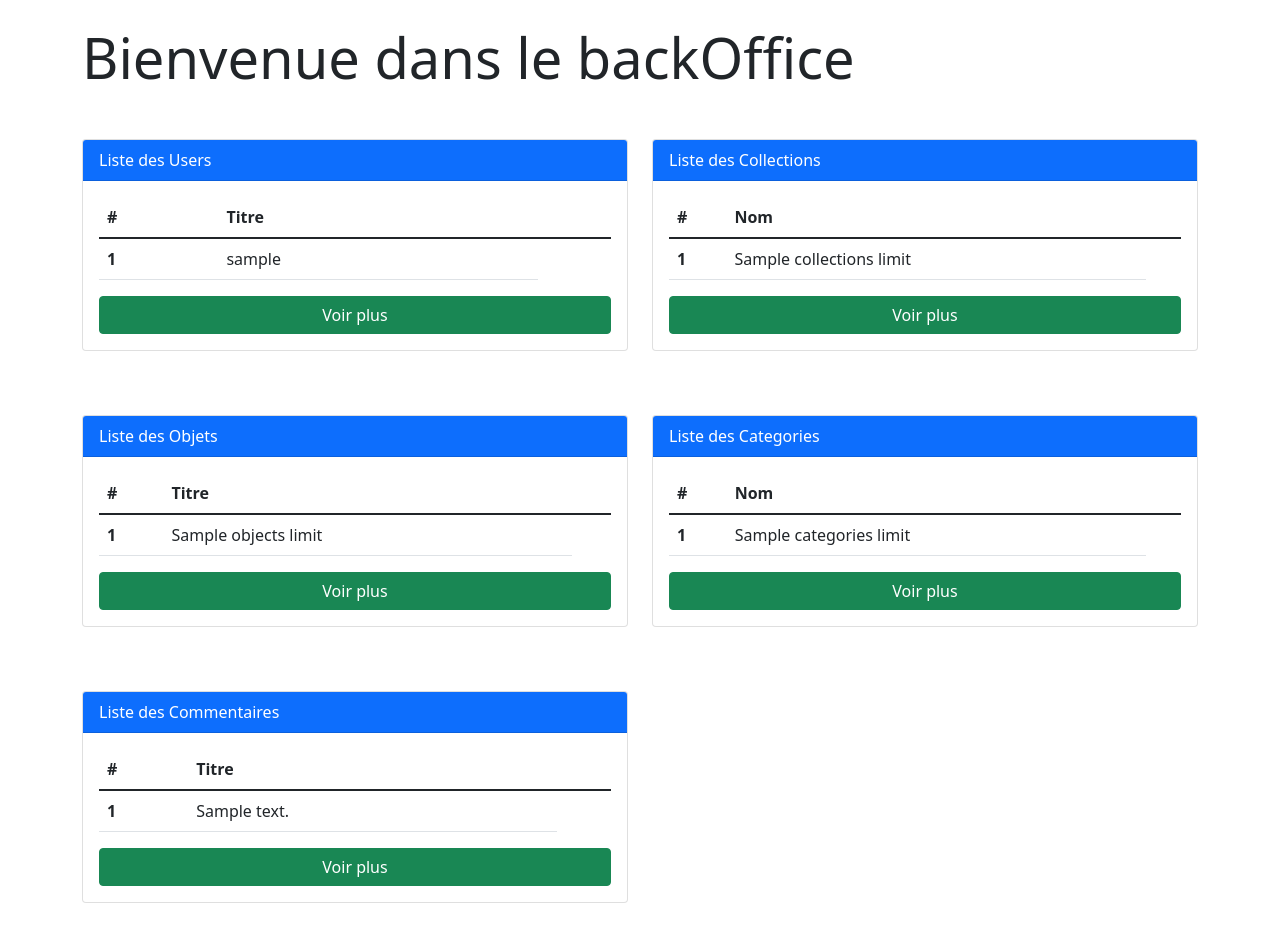
After one commit to kjeanot/collexion-back, a Symfony app: template templates/back/main/index.html.twig in a window 1280 px wide. The commit adds this page. Run offline with Twig, Linux system fonts and the light colour scheme; the template is opened without the code that fills it: most values are stand-ins (such as "Sample title", 1, 10 or a date in 2020); some libraries are stand-ins or nearby versions.

Commit message:
added MainController for BackOffice

```diff
--- a/src/Security/LoginFormAuthenticator.php
+++ b/src/Security/LoginFormAuthenticator.php
@@ -55,7 +55,7 @@ class LoginFormAuthenticator extends AbstractLoginFormAuthenticator
         }
 
         // For example:
-        return new RedirectResponse($this->urlGenerator->generate('app_back_my_collection_index'));
+        return new RedirectResponse($this->urlGenerator->generate('app_back_main'));
         // throw new \Exception('TODO: provide a valid redirect inside '.__FILE__);
     }
 
--- /dev/null
+++ b/templates/back/main/index.html.twig
@@ -0,0 +1,161 @@
+{% extends 'base.html.twig' %}
+
+{% block body %}
+<div class="container my-4">
+  <p class="display-4">
+    Bienvenue dans le backOffice
+  </p>
+  <div class="row mt-5">
+    <div class="col-12 col-md-6">
+      <div class="card text-white mb-3">
+        <div class="card-header bg-primary">Liste des Users</div>
+        <div class="card-body">
+          <table class="table table-hover">
+            <thead>
+              <tr>
+                <th scope="col">#</th>
+                <th scope="col">Titre</th>
+                <th scope="col"></th>
+              </tr>
+            </thead>
+            {% for user in usersLimit %}
+            <tbody>
+                <tr>
+                  <th scope="row">{{user.id}}</th>
+                  <td>{{user.nickname}}</td>
+                </tr>
+            </tbody>
+            {% endfor %}
+          </table>
+          <div class="d-grid gap-2">
+            <a href="{{ path('app_back_user_index') }}" class="btn btn-success">Voir plus</a>
+          </div>
+        </div>
+      </div>
+    </div>
+    <div class="col-12 col-md-6">
+      <div class="card text-white mb-3">
+        <div class="card-header bg-primary">Liste des Collections</div>
+        <div class="card-body">
+          <table class="table table-hover">
+            <thead>
+              <tr>
+                <th scope="col">#</th>
+                <th scope="col">Nom</th>
+                <th scope="col"></th>
+              </tr>
+            </thead>
+            {% for myCollection in myCollectionsLimit %}
+            <tbody>
+                <tr>
+                  <th scope="row">{{myCollection.id}}</th>
+                  <td>{{myCollection.name}}</td>
+                </tr>
+            </tbody>
+            {% endfor %}
+          </table>
+          <div class="d-grid gap-2">
+            <a href="{{ path('app_back_my_collection_index') }}" class="btn btn-success">Voir plus</a>
+          </div>
+        </div>
+      </div>
+    </div>
+  </div>
+  </div>
+  </div>
+
+  <div class="container my-4">
+  <div class="row mt-5">
+    <div class="col-12 col-md-6">
+      <div class="card text-white mb-3">
+        <div class="card-header bg-primary">Liste des Objets</div>
+        <div class="card-body">
+          <table class="table table-hover">
+            <thead>
+              <tr>
+                <th scope="col">#</th>
+                <th scope="col">Titre</th>
+                <th scope="col"></th>
+              </tr>
+            </thead>
+             {% for myObject in myObjectsLimit %}
+            <tbody>
+                <tr>
+                  <th scope="row">{{myObject.id}}</th>
+                  <td>{{myObject.name}}</td>
+                </tr>
+            </tbody>
+            {% endfor %}
+          </table>
+          <div class="d-grid gap-2">
+            <a href="{{ path('app_back_my_object_index') }}" class="btn btn-success">Voir plus</a>
+          </div>
+        </div>
+      </div>
+    </div>
+    <div class="col-12 col-md-6">
+      <div class="card text-white mb-3">
+        <div class="card-header bg-primary">Liste des Categories</div>
+        <div class="card-body">
+          <table class="table table-hover">
+            <thead>
+              <tr>
+                <th scope="col">#</th>
+                <th scope="col">Nom</th>
+                <th scope="col"></th>
+              </tr>
+            </thead>
+             {% for categorie in categoriesLimit %}
+            <tbody>
+                <tr>
+                  <th scope="row">{{categorie.id}}</th>
+                  <td>{{categorie.name}}</td>
+                </tr>
+            </tbody>
+            {% endfor %}
+          </table>
+          <div class="d-grid gap-2">
+            <a href="{{ path('app_back_category_index') }}" class="btn btn-success">Voir plus</a>
+          </div>
+        </div>
+      </div>
+    </div>
+  </div>
+  </div>
+  </div>
+
+    <div class="container my-4">
+  <div class="row mt-5">
+    <div class="col-12 col-md-6">
+      <div class="card text-white mb-3">
+        <div class="card-header bg-primary">Liste des Commentaires</div>
+        <div class="card-body">
+          <table class="table table-hover">
+            <thead>
+              <tr>
+                <th scope="col">#</th>
+                <th scope="col">Titre</th>
+                <th scope="col"></th>
+              </tr>
+            </thead>
+            {% for comment in commentsLimit %}
+            <tbody>
+                <tr>
+                  <th scope="row">{{comment.id}}</th>
+                  <td>{{comment.content}}</td>
+                </tr>
+            </tbody>
+            {% endfor %}
+          </table>
+          <div class="d-grid gap-2">
+            <a href="{{ path('app_back_comment_index') }}" class="btn btn-success">Voir plus</a>
+          </div>
+        </div>
+      </div>
+    </div>
+  </div>
+  </div>
+  </div>
+
+
+{% endblock %}
```
Also changed, not shown: src/Controller/Back/MainController.php (added, +34 -0 lines), src/Repository/CategoryRepository.php (+9 -0 lines), src/Repository/CommentRepository.php (+8 -0 lines), src/Repository/MyCollectionRepository.php (+8 -0 lines), src/Repository/MyObjectRepository.php (+8 -0 lines), src/Repository/UserRepository.php (+8 -0 lines).
